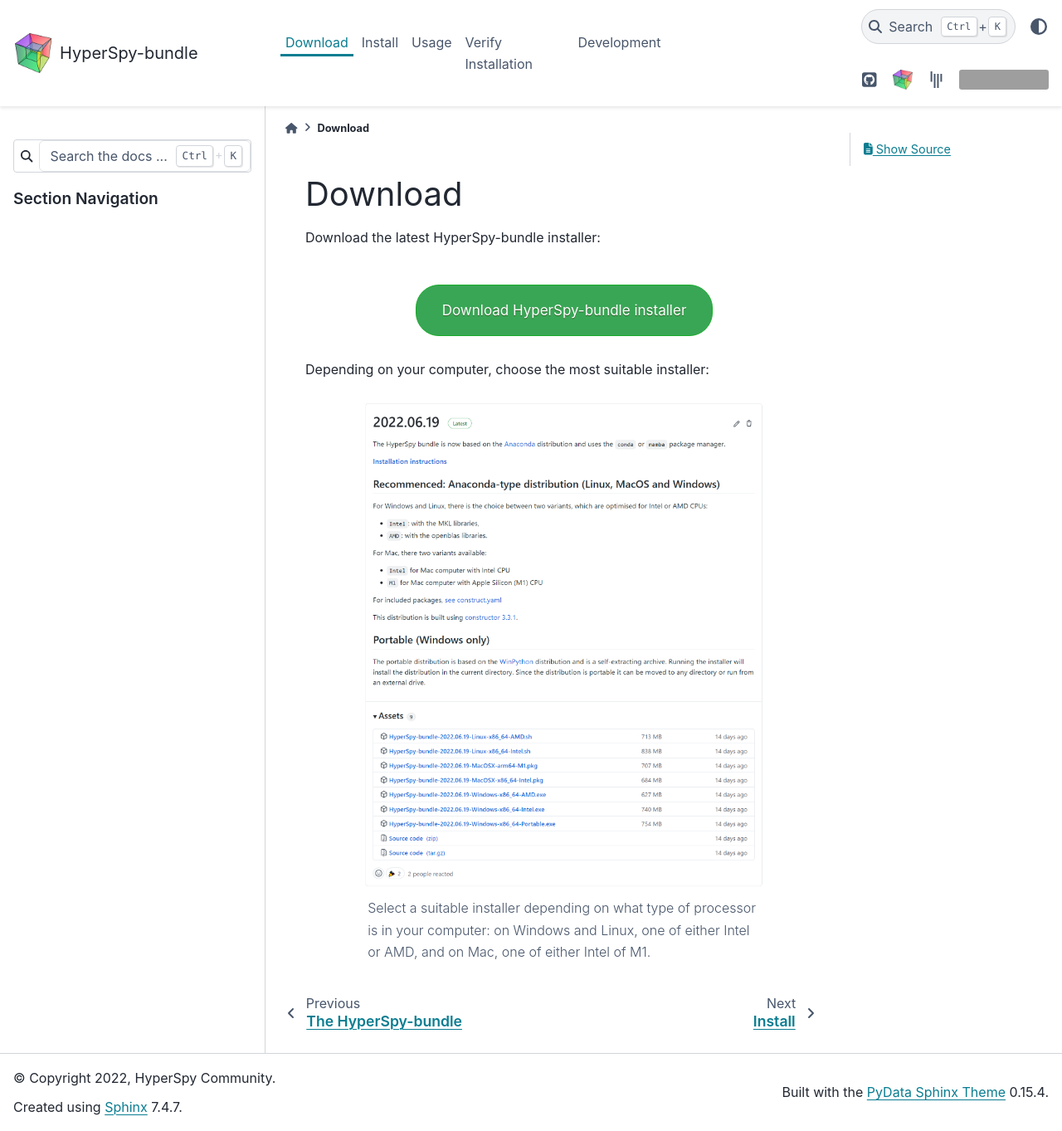
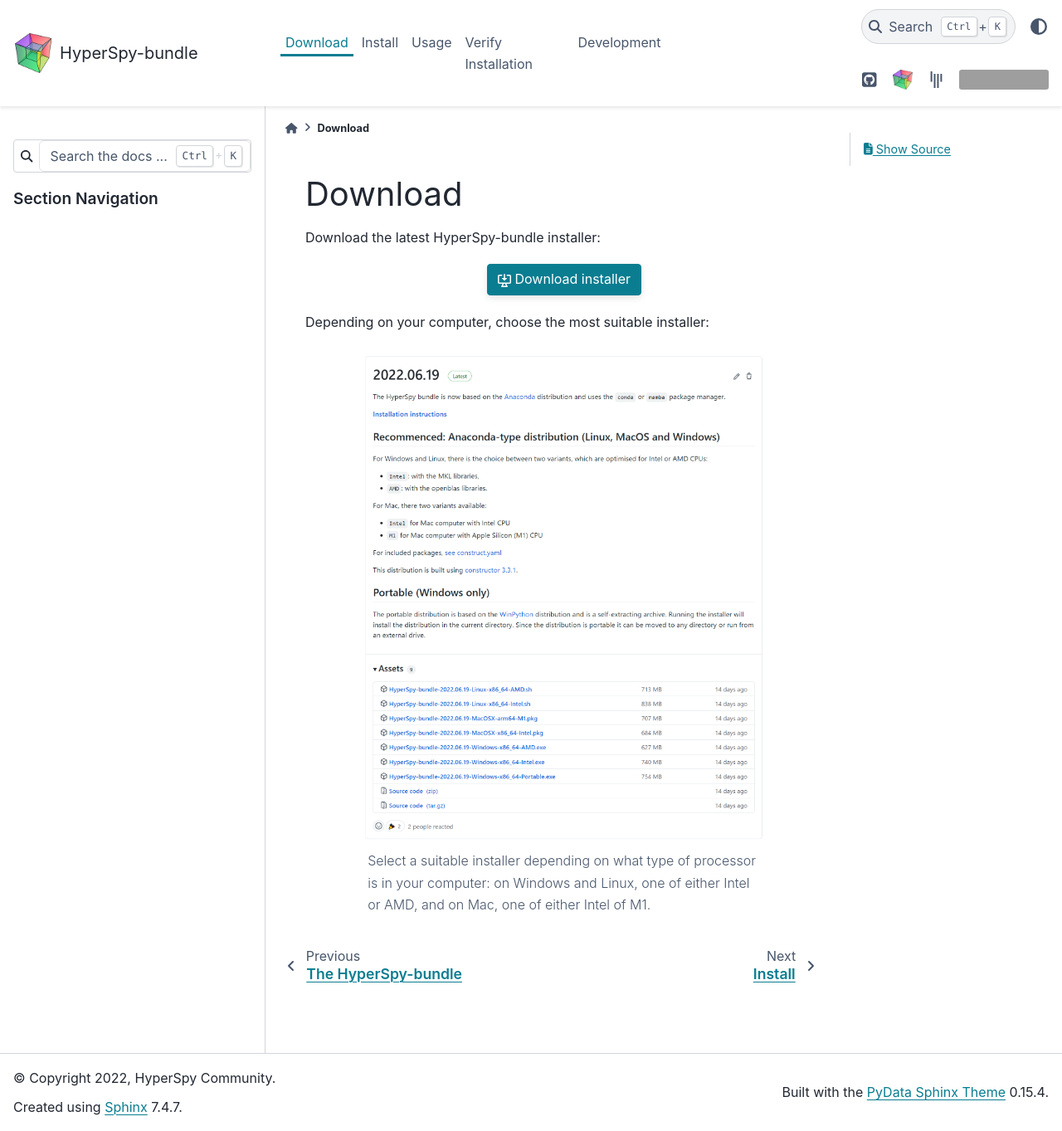
Before and after one commit to hyperspy/hyperspy-bundle, a Sphinx documentation site: the page built from docs/download.rst, in a window 1280 px wide and 1363 px high. Shown: the whole window at 83% size. Built offline with Sphinx 7.4.7 and the PyData theme 0.15.4, drawn with Linux system fonts in a browser that asks for light colours; grey boxes are pictures that could not be loaded.

Commit message:
Fix download button

```diff
--- a/conda_environment.yml
+++ b/conda_environment.yml
@@ -4,3 +4,4 @@ channels:
 dependencies:
 - constructor
 - pydata-sphinx-theme
+- sphinx-design
--- a/docs/conf.py
+++ b/docs/conf.py
@@ -31,6 +31,7 @@ release = ''
 # extensions coming with Sphinx (named 'sphinx.ext.*') or your custom
 # ones.
 extensions = [
+    "sphinx_design",
     'sphinx.ext.githubpages',
 ]
 
--- a/docs/download.rst
+++ b/docs/download.rst
@@ -5,16 +5,12 @@ Download
 
 Download the latest HyperSpy-bundle installer:
 
-.. raw:: html
+.. button-link:: https://github.com/hyperspy/hyperspy-bundle/releases/latest
+    :color: primary
+    :shadow:
+    :align: center
 
-    <div class="text-center">
-        <a  class="downloadbutton"
-            href="https://github.com/hyperspy/hyperspy-bundle/releases/latest">
-                Download HyperSpy-bundle installer
-        </a>
-    </div>
-    <br>
-
+    :octicon:`desktop-download` Download installer
 
 Depending on your computer, choose the most suitable installer:
 
```
Also changed, not shown: docs/index.rst (+7 -0 lines).
